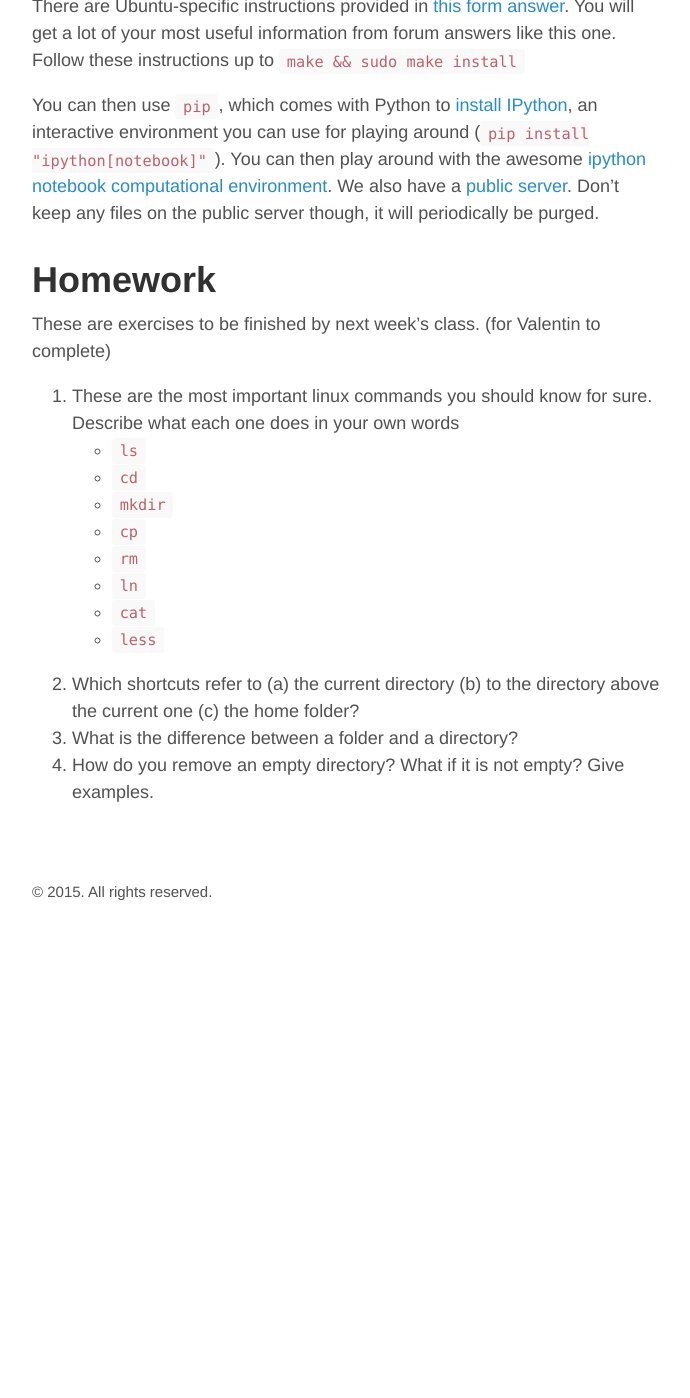
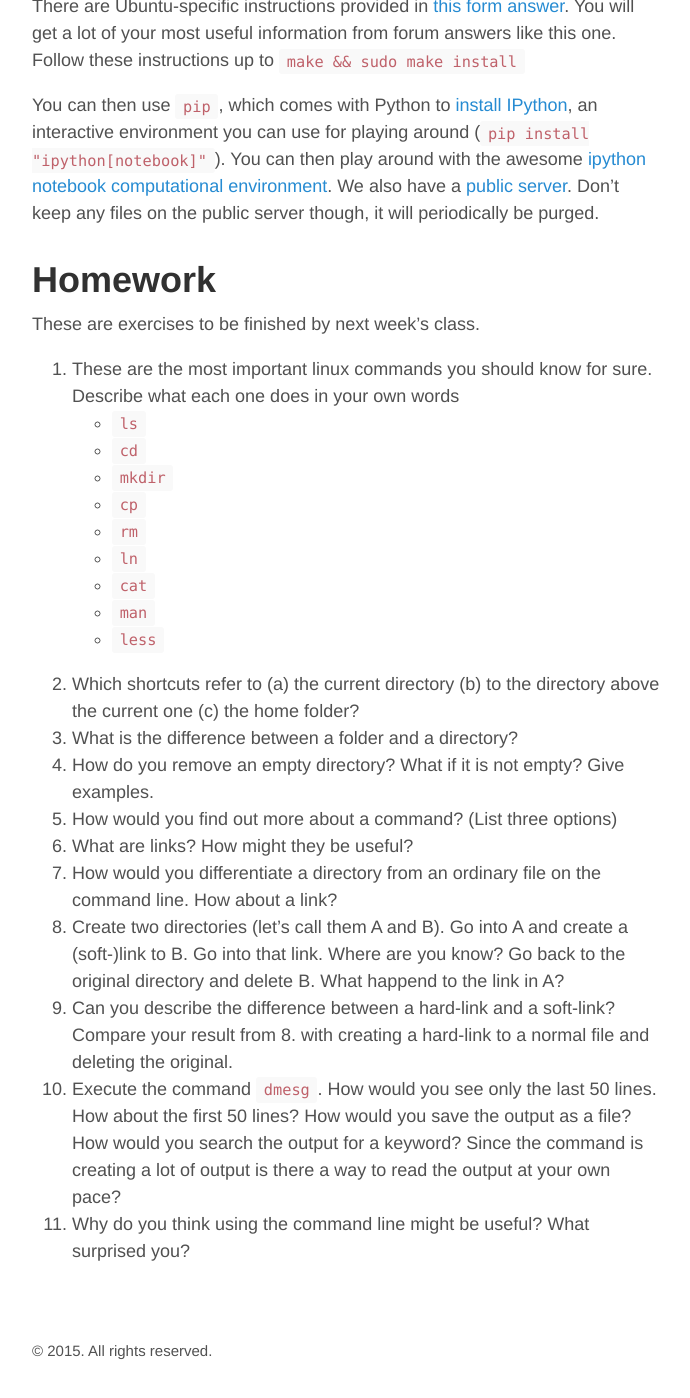
Before and after one commit to MikheyevLab/Computing-Fall-2015, a Jekyll site: the page built from _posts/2015-09-16-1-welcome-to-computing.md, in a window 1280 px wide and 1400 px high, scrolled down 1112 px. Shown: the whole window, without its empty margins (293-983 px from the left). Built offline with Jekyll 4.4.1, drawn with Linux system fonts in a browser that asks for light colours; before the commit the page ends 2053 px from its top, so only the background shows below that.

Commit message:
add exercises for first week

````diff
--- a/_posts/2015-09-16-1-welcome-to-computing.md
+++ b/_posts/2015-09-16-1-welcome-to-computing.md
@@ -39,7 +39,7 @@
 
 # Homework
 
-These are exercises to be finished by next week's class. (for Valentin to complete)
+These are exercises to be finished by next week's class.
 
 1. These are the most important linux commands you should know for sure. Describe what each one does in your own words
   - ```ls```
@@ -49,7 +49,15 @@
   - ```rm```
   - ```ln```
   - ```cat```
+  - ```man```
   - ```less```
 2. Which shortcuts refer to (a) the current directory (b) to the directory above the current one (c) the home folder?
 3. What is the difference between a folder and a directory?
 4. How do you remove an empty directory? What if it is not empty? Give examples.
+5. How would you find out more about a command? (List three options)
+6. What are links? How might they be useful?
+7. How would you differentiate a directory from an ordinary file on the command line. How about a link?
+8. Create two directories (let's call them A and B). Go into A and create a (soft-)link to B. Go into that link. Where are you know? Go back to the original directory and delete B. What happend to the link in A?
+9. Can you describe the difference between a hard-link and a soft-link? Compare your result from 8. with creating a hard-link to a normal file and deleting the original.
+10. Execute the command ```dmesg```. How would you see only the last 50 lines. How about the first 50 lines? How would you save the output as a file? How would you search the output for a keyword? Since the command is creating a lot of output is there a way to read the output at your own pace?
+11. Why do you think using the command line might be useful? What surprised you?
````
Also changed, not shown: 5 other files.
